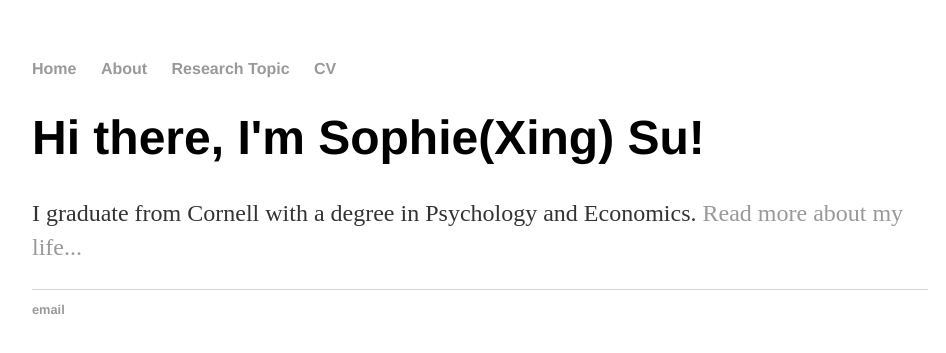
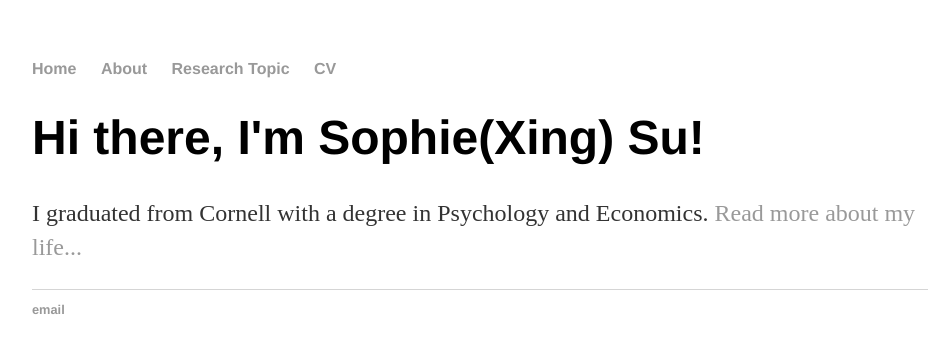
Before and after one commit to XingSu96/XingSu96.github.io, a Jekyll site: the page built from index.html, in a window 1280 px wide. Shown: the top 353 px of the page, without its empty margins (160-1106 px from the left). Built offline with Jekyll 4.4.1, drawn with Linux system fonts in a browser that asks for light colours; Markdown is read by kramdown in place of the engine named in the settings.

Commit message:
Update index.html

```diff
--- a/index.html
+++ b/index.html
@@ -1,30 +1,8 @@
-<!DOCTYPE html>
-<html>
-	<head>
-		<title>Sophie(Xing)Su</title>
-		<!-- link to main stylesheet -->
-		<link rel="stylesheet" type="text/css" href="/css/main.css">
-
-	</head>
-	<body>
-		<nav>
-    		<ul>
-        		<li><a href="/">Home</a></li>
-	        	<li><a href="/about">About</a></li>
-            <li><a href="/researchtopic">Research Topic</a></li>
-        		<li><a href="/cv">CV</a></li>
-    		</ul>
-		</nav>
-		<div class="container">
-    		<div class="blurb">
-        		<h1>Hi there, I'm Sophie(Xing) Su!</h1>
-				<p>I graduate from Cornell with a degree in Psychology and Economics. <a href="/about">Read more about my life...</a></p>
-    		</div><!-- /.blurb -->
-		</div><!-- /.container -->
-		<footer>
-    		<ul>
-        		<li><a href="mailto:sophiesu1996@gmail.com">email</a></li>
-			</ul>
-		</footer>
-	</body>
-</html>
+---
+layout: default
+title: Sophie(Xing) Su
+---
+<div class="blurb">
+	<h1>Hi there, I'm Sophie(Xing) Su!</h1>
+	<p>I graduated from Cornell with a degree in Psychology and Economics.  <a href="/about">Read more about my life...</a></p>
+</div><!-- /.blurb -->
```
